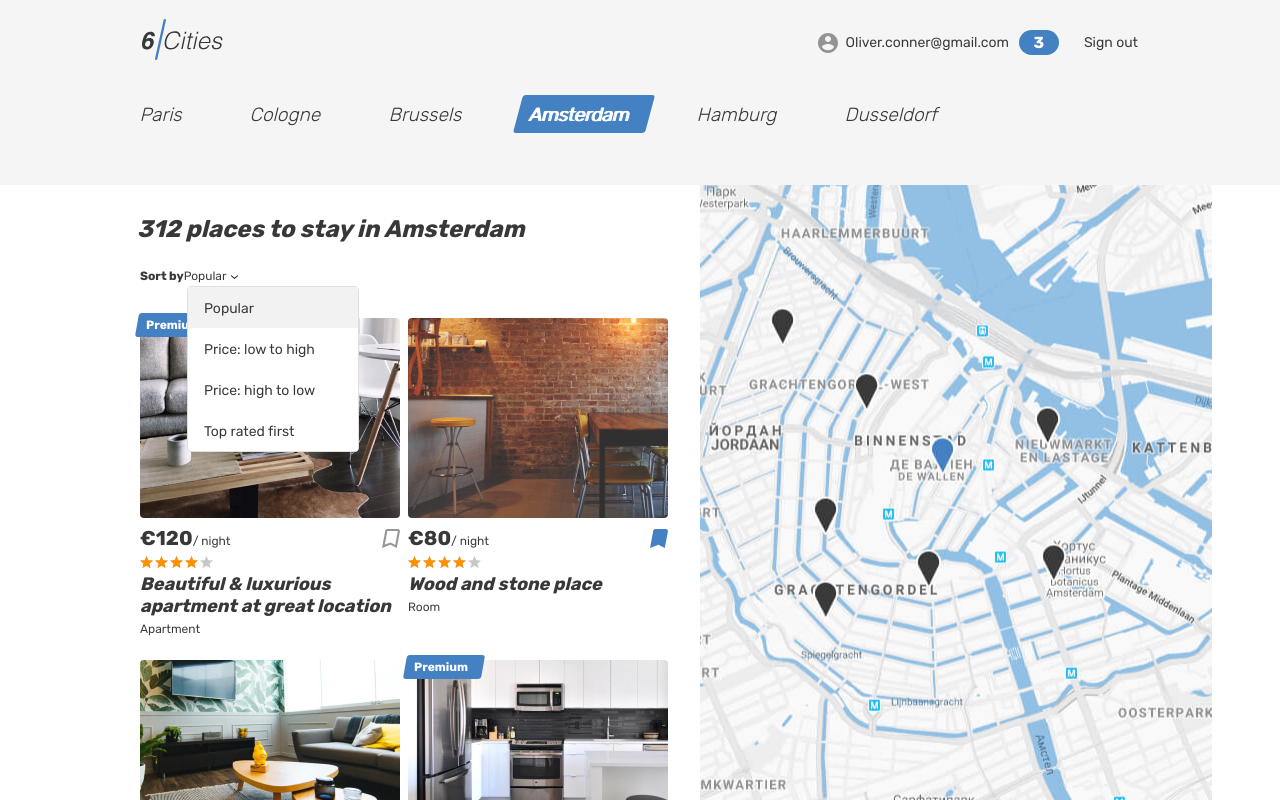
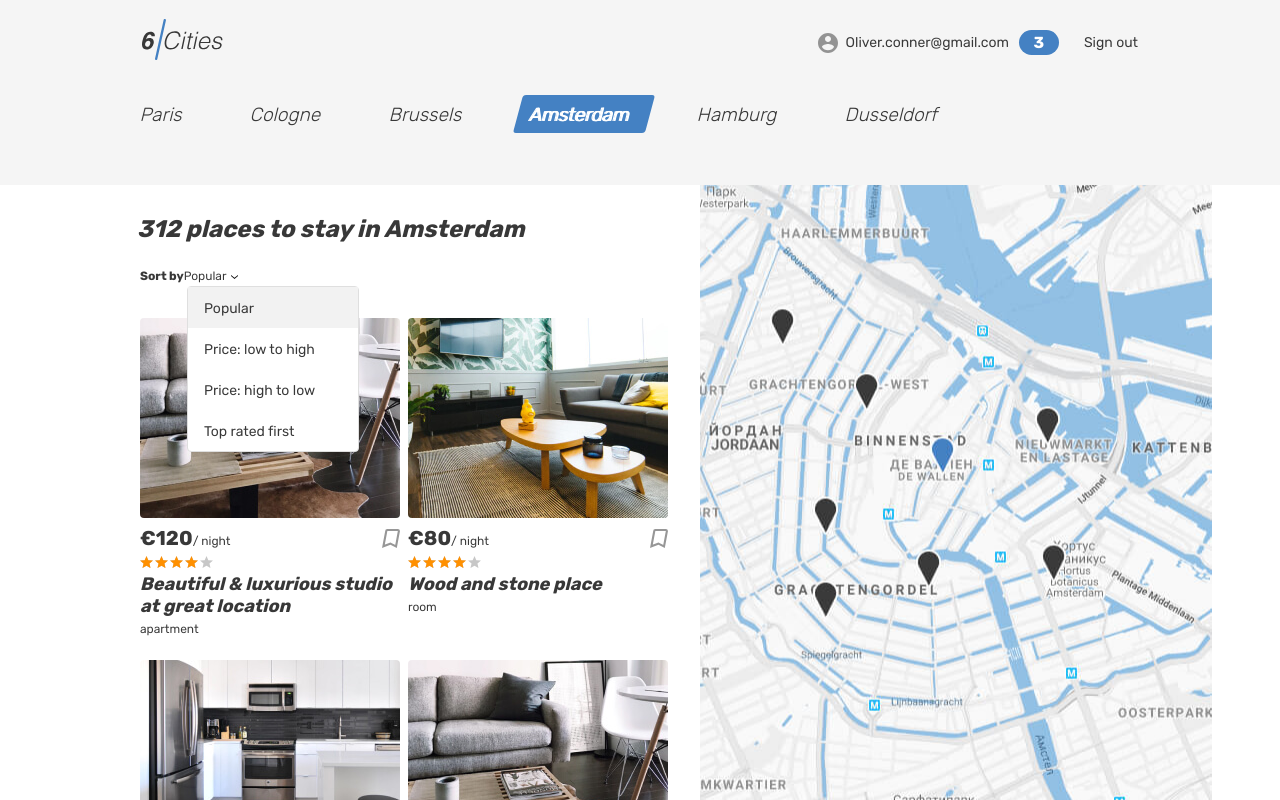
Before and after one commit to olga2505/2419087-six-cities-15, a React (Vite) app: page / in a window 1280 px wide. Built offline with nearby package versions, Linux system fonts and the light colour scheme.

Commit message:
добавляет моковые данные для офферов

```diff
--- a/src/components/app/app.tsx
+++ b/src/components/app/app.tsx
@@ -8,14 +8,19 @@ import Login from '../../pages/login/login';
 import Favorites from '../../pages/favorites/favorites';
 import NotFound from '../../pages/not-found/not-found';
 import PrivateRoute from '../../components/private-route/private-route';
+import {OfferCardsType} from '../../types/offer';
 
-function App(): JSX.Element {
+type AppProps = {
+  offers: OfferCardsType;
+}
+
+function App({offers}: AppProps): JSX.Element {
   return (
     <HelmetProvider>
       <BrowserRouter>
         <Routes>
-          <Route path={AppRoute.Root} element={<Main />} />
-          <Route path={AppRoute.Offer} element={<Offer />} />
+          <Route path={AppRoute.Root} element={<Main offers={offers}/>} />
+          <Route path={AppRoute.Offer} element={<Offer/>} />
           <Route path={AppRoute.Login} element={<Login />} />
           <Route
             path={AppRoute.Favorites}
--- a/src/components/card/card-data.tsx
+++ /dev/null
@@ -1,62 +0,0 @@
-// import apartament1 from '../../../markup/img/apartment-01.jpg';
-// import apartament2 from '../../../markup/img/apartment-02.jpg';
-// import apartament3 from '../../../markup/img/apartment-03.jpg';
-// import apartament4 from '../../../markup/img/apartment-04.jpg';
-
-export type cardProps = {
-  id: string;
-  title: string;
-  price: number;
-  rating: number;
-  img: string;
-  type: string;
-  isPremium?: boolean;
-  isFavorite?: boolean;
-}
-
-export const cards: cardProps[] = [
-  {
-    id: '1',
-    title: 'Beautiful & luxurious apartment at great location',
-    price: 120,
-    img: '../../../markup/img/apartment-01.jpg',
-    rating: 80,
-    type: 'Apartment',
-    isPremium: true,
-  },
-  {
-    id: '2',
-    title: 'Wood and stone place',
-    price: 80,
-    img: '../../../markup/img/room.jpg',
-    type: 'Room',
-    rating: 80,
-    isFavorite: true,
-  },
-  {
-    id: '3',
-    title: 'Canal View Prinsengracht',
-    price: 132,
-    img: '../../../markup/img/apartment-02.jpg',
-    rating: 80,
-    type: 'Apartment',
-  },
-  {
-    id: '4',
-    title: 'Nice, cozy, warm big bed apartment',
-    price: 180,
-    img: '../../../markup/img/apartment-03.jpg',
-    isPremium: true,
-    rating: 80,
-    type: 'Apartment',
-  },
-  {
-    id: '5',
-    title: 'Wood and stone place',
-    price: 180,
-    img: '../../../markup/img/apartment-01.jpg',
-    rating: 80,
-    type: 'Room',
-    isFavorite: true,
-  },
-];
--- a/src/components/card/place-card.tsx
+++ b/src/components/offer-card/offer-card.tsx
@@ -1,25 +1,26 @@
-import {cardProps} from './card-data';
+import { OfferCardType } from '../../types/offer';
+// import {useState} from 'react';
 
 export interface OfferCardProps {
-  card: cardProps;
+  card: OfferCardType;
   // className?: string;
 }
 
-function PlaceCard({card}: OfferCardProps): JSX.Element {
+function PlaceCard({ card }: OfferCardProps): JSX.Element {
   return (
-    <article className="cities__card place-card">
-      {
-        card.isPremium ? (
-          <div className="place-card__mark">
-            <span>Premium</span>
-          </div>
-        ) : null
-      }
+    <article
+      className="cities__card place-card"
+    >
+      {card.isPremium ? (
+        <div className="place-card__mark">
+          <span>Premium</span>
+        </div>
+      ) : null}
       <div className="cities__image-wrapper place-card__image-wrapper">
         <a href="#">
           <img
             className="place-card__image"
-            src={card.img}
+            src={card.previewImage}
             width={260}
             height={200}
             alt="Place image"
@@ -32,14 +33,17 @@ function PlaceCard({card}: OfferCardProps): JSX.Element {
             <b className="place-card__price-value">€{card.price}</b>
             <span className="place-card__price-text">/&nbsp;night</span>
           </div>
-          <button className={`place-card__bookmark-button button ${card.isFavorite ? 'place-card__bookmark-button--active' : null}`} type="button">
+          <button
+            className={`place-card__bookmark-button button ${
+              card.isFavorite ? 'place-card__bookmark-button--active' : null
+            }`}
+            type="button"
+          >
             <svg className="place-card__bookmark-icon" width={18} height={19}>
               <use xlinkHref="#icon-bookmark" />
             </svg>
             <span className="visually-hidden">To bookmarks</span>
           </button>
-
-
         </div>
         <div className="place-card__rating rating">
           <div className="place-card__stars rating__stars">
--- /dev/null
+++ b/src/components/offer-list/offer-list.tsx
@@ -0,0 +1,19 @@
+import PlaceCard from '../../components/offer-card/offer-card';
+
+import {OfferCardsType} from '../../types/offer';
+type mainProps = {
+  offers: OfferCardsType;
+}
+
+function OfferList(props: mainProps): JSX.Element {
+  const {offers} = props;
+  return (
+    <div className="cities__places-list places__list tabs__content">
+      {offers.map((offer) => (
+        <PlaceCard card={offer} key={offer.id} />
+      ))}
+    </div>
+  );
+}
+
+export default OfferList;
--- a/src/index.tsx
+++ b/src/index.tsx
@@ -1,6 +1,7 @@
 import React from 'react';
 import ReactDOM from 'react-dom/client';
 import App from './components/app/app';
+import { offers } from './mocks/offers';
 
 const root = ReactDOM.createRoot(
   document.getElementById('root') as HTMLElement
@@ -8,6 +9,8 @@ const root = ReactDOM.createRoot(
 
 root.render(
   <React.StrictMode>
-    <App />
+    <App
+      offers = {offers}
+    />
   </React.StrictMode>
 );
--- /dev/null
+++ b/src/mocks/offers.ts
@@ -0,0 +1,96 @@
+import {OfferCardsType} from '../types/offer';
+
+export const offers: OfferCardsType = [
+  {
+    id: '6af6f711-c28d-4121-82cd-e0b462a27f00',
+    title: 'Beautiful & luxurious studio at great location',
+    type: 'apartment',
+    price: 120,
+    city: {
+      name: 'Amsterdam',
+      location: {
+        latitude: 52.35514938496378,
+        longitude: 4.673877537499948,
+        zoom: 8,
+      },
+    },
+    location: {
+      latitude: 52.35514938496378,
+      longitude: 4.673877537499948,
+      zoom: 8,
+    },
+    isFavorite: false,
+    isPremium: false,
+    rating: 80,
+    previewImage: '../../../markup/img/apartment-01.jpg',
+  },
+  {
+    id: '6af6f711-c28d-4121-82cd-e0b462a27f01',
+    title: 'Wood and stone place',
+    type: 'room',
+    price: 80,
+    city: {
+      name: 'Cologne',
+      location: {
+        latitude: 52.35514938496378,
+        longitude: 4.673877537499948,
+        zoom: 8,
+      },
+    },
+    location: {
+      latitude: 52.35514938496378,
+      longitude: 4.673877537499948,
+      zoom: 8,
+    },
+    isFavorite: false,
+    isPremium: false,
+    rating: 80,
+    previewImage: '../../../markup/img/apartment-02.jpg',
+  },
+  {
+    id: '6af6f711-c28d-4121-82cd-e0b462a27f02',
+    title: 'Canal View Prinsengracht',
+    type: 'apartment',
+    price: 132,
+    city: {
+      name: 'Humburg',
+      location: {
+        latitude: 52.35514938496378,
+        longitude: 4.673877537499948,
+        zoom: 8,
+      },
+    },
+    location: {
+      latitude: 52.35514938496378,
+      longitude: 4.673877537499948,
+      zoom: 8,
+    },
+    isFavorite: false,
+    isPremium: false,
+    rating: 80,
+    previewImage: '../../../markup/img/apartment-03.jpg',
+  },
+  {
+    id: '6af6f711-c28d-4121-82cd-e0b462a27f03',
+    title: 'Nice, cozy, warm big bed apartmentn',
+    type: 'apartment',
+    price: 180,
+    city: {
+      name: 'Amsterdam',
+      location: {
+        latitude: 52.35514938496378,
+        longitude: 4.673877537499948,
+        zoom: 8,
+      },
+    },
+    location: {
+      latitude: 52.35514938496378,
+      longitude: 4.673877537499948,
+      zoom: 8,
+    },
+    isFavorite: false,
+    isPremium: false,
+    rating: 80,
+    previewImage: '../../../markup/img/apartment-01.jpg',
+  },
+];
--- a/src/pages/main/main.tsx
+++ b/src/pages/main/main.tsx
@@ -1,9 +1,15 @@
 import {Helmet} from 'react-helmet-async';
-import {cards} from '../../components/card/card-data';
-import PlaceCard from '../../components/card/place-card';
 import Header from '../../components/header/header';
+import {OfferCardsType} from '../../types/offer';
+import OfferList from '../../components/offer-list/offer-list';
 
-function Main(): JSX.Element {
+type mainProps = {
+  offers: OfferCardsType;
+}
+
+function Main(props: mainProps): JSX.Element {
+  const {offers} = props;
+
   return (
     <div className="page page--gray page--main">
       <Helmet>
@@ -79,9 +85,9 @@ function Main(): JSX.Element {
                   </li>
                 </ul>
               </form>
-              <div className="cities__places-list places__list tabs__content">
-                {cards.map((card) => <PlaceCard card={card} key={card.id}/>)}
-              </div>
+              {
+                <OfferList offers={offers}/>
+              }
             </section>
             <div className="cities__right-section">
               <section className="cities__map map" />
--- /dev/null
+++ b/src/types/offer.ts
@@ -0,0 +1,25 @@
+export type OfferCardType = {
+  id: string;
+  title: string;
+  type: string;
+  price: number;
+  city: {
+    name: string;
+    location: {
+      latitude: number;
+      longitude: number;
+      zoom: number;
+    };
+  };
+  location: {
+    latitude: number;
+    longitude: number;
+    zoom: number;
+  };
+  isFavorite: boolean;
+  isPremium: boolean;
+  rating: number;
+  previewImage: string;
+};
+
+export type OfferCardsType = OfferCardType[];
```
Also changed, not shown: src/mocks/reviews.ts (added, +16 -0 lines), src/types/review.ts (added, +11 -0 lines).
